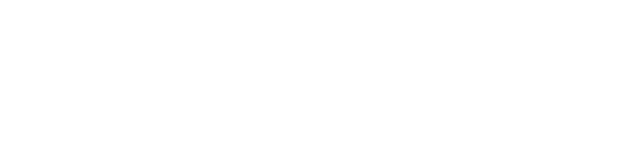
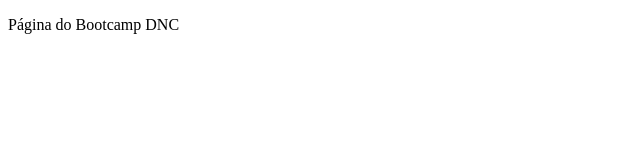
Before and after one commit to Dev-Goms/bootcampdnc, a plain HTML site: page index.html in a window 1280 px wide. Shown: the whole page, without its empty margins (0-640 px from the left). Drawn offline with Linux system fonts and the light colour scheme.

Commit message:
primeiro arquivo do projeto Bootcamp

```diff
--- a/index.html
+++ b/index.html
@@ -6,6 +6,6 @@
     <title>Bootcamp DNC</title>
 </head>
 <body>
-
+    <p>Página do Bootcamp DNC</p>
 </body>
 </html>
```
